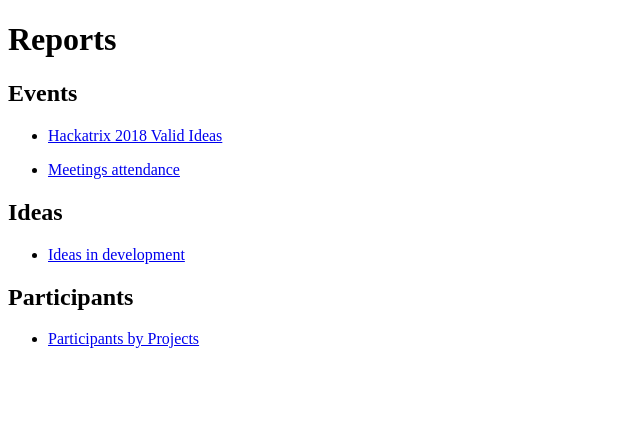
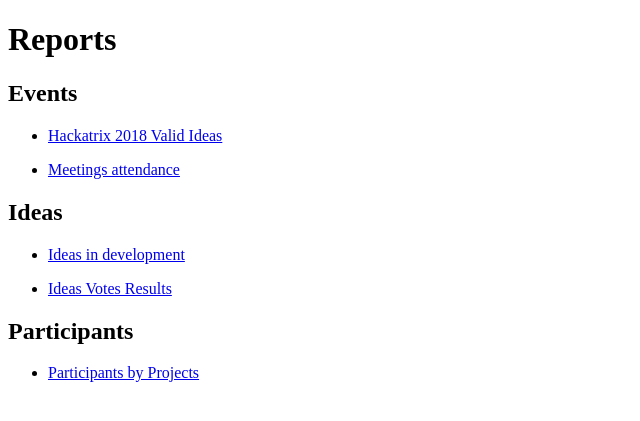
Before and after one commit to belatrix/BelatrixEventsBackend, a Django app: page /reports/ in a window 1280 px wide. Shown: the top 421 px of the page, without its empty margins (0-640 px from the left). Run offline with Django 3.2, Linux system fonts and the light colour scheme; parts of the project's set-up code (start-up, migrations or seed data) failed here and were passed over.

Commit message:
Add ideas votes results report

```diff
--- a/reports/templates/index.html
+++ b/reports/templates/index.html
@@ -11,7 +11,8 @@
 <div>
     <h2>Ideas</h2>
     <p>
-    <ul><li><a href="{% url 'reports:ideas_in_development' %}">Ideas in development</a></li></ul>
+        <ul><li><a href="{% url 'reports:ideas_in_development' %}">Ideas in development</a></li></ul>
+        <ul><li><a href="{% url 'reports:ideas_vote_results' %}">Ideas Votes Results</a></li></ul>
     </p>
 </div>
 <div>
--- a/reports/urls.py
+++ b/reports/urls.py
@@ -1,7 +1,7 @@
 from django.conf.urls import url
 
 from .views import index
-from .views import idea_list, idea_in_development
+from .views import idea_list, idea_in_development, idea_vote_results
 from .views import meeting_attendance_detail, meeting_list
 from .views import participants_idea
 
@@ -11,6 +11,7 @@ urlpatterns = [
     url(r'^participants/idea/$', participants_idea, name='participants_idea'),
     url(r'^event/(?P<event_id>\d+)/idea/list/$', idea_list, name='idea_list'),
     url(r'^idea/development/list/$', idea_in_development, name='ideas_in_development'),
+    url(r'^idea/vote/results/$', idea_vote_results, name='ideas_vote_results'),
     url(r'^meeting/list/$', meeting_list, name='meeting_list'),
     url(r'^meeting/(?P<meeting_id>\d+)/attendance/list/$', meeting_attendance_detail, name='attendance_list'),
 ]
--- a/reports/views.py
+++ b/reports/views.py
@@ -1,7 +1,8 @@
+from django.db.models import Count
 from django.shortcuts import render, get_object_or_404
 
 from events.models import Attendance, Event, Meeting
-from ideas.models import Idea, IdeaParticipant
+from ideas.models import Idea, IdeaParticipant, IdeaVotes
 
 
 def index(request):
@@ -27,6 +28,13 @@ def idea_in_development(request):
     return render(request, 'idea_list.html', context)
 
 
+def idea_vote_results(request):
+    results = IdeaVotes.objects.all().values('idea__title',
+                                             'idea__id').annotate(total=Count('participant')).order_by('-total')
+    context = {'results': results}
+    return render(request, 'idea_vote_results.html', context)
+
+
 def meeting_list(request):
     meetings = Meeting.objects.all()
     context = {'meeting_list': meetings}
```
Also changed, not shown: reports/templates/idea_vote_results.html (added, +20 -0 lines).
